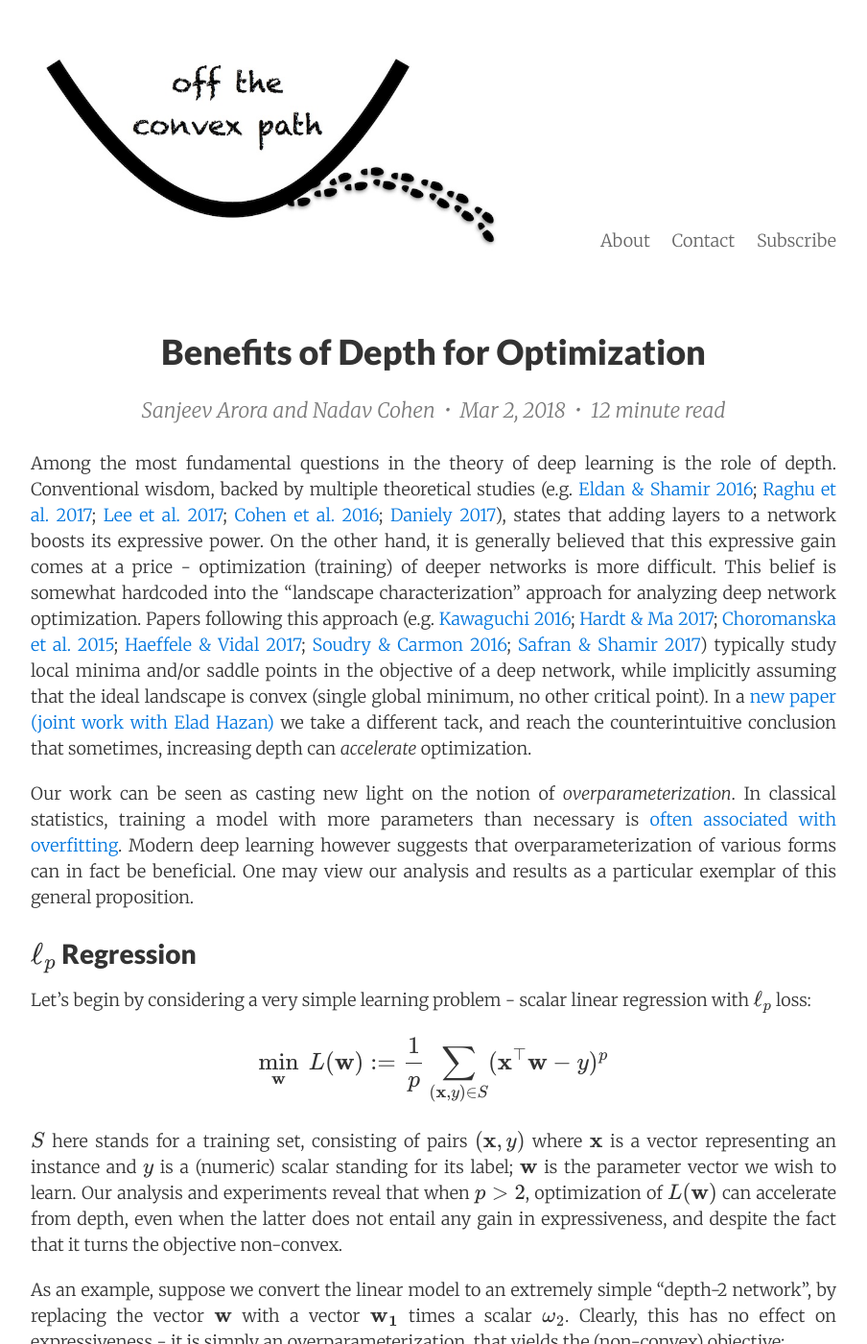
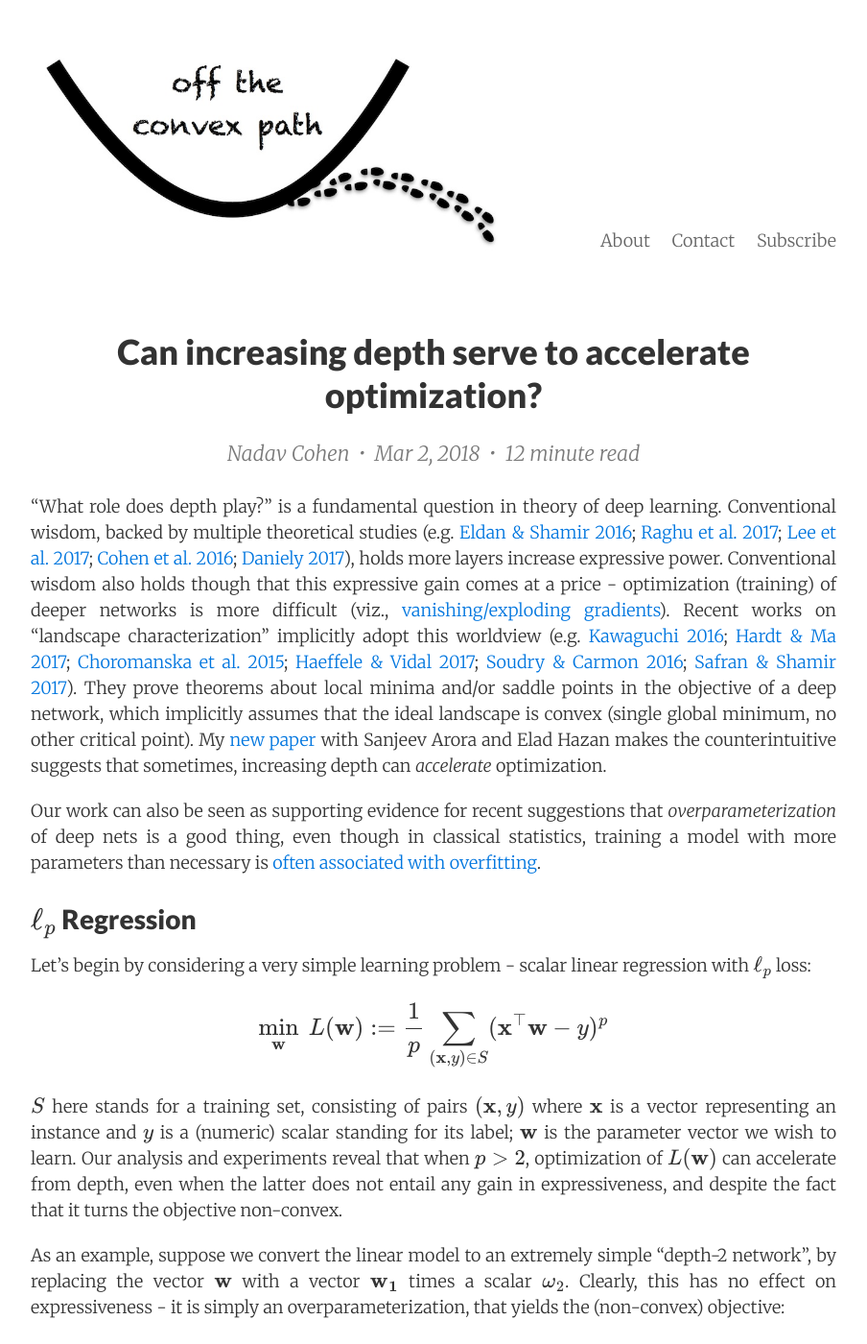
Before and after one commit to offconvex/offconvex.github.io, a Jekyll site: the page built from _posts/2018-03-02-acceleration-overparameterization.md, in a window 1280 px wide and 1400 px high. Shown: the whole window at 96% size, without its empty margins (188-1092 px from the left). Built offline with Jekyll 4.4.1, drawn with Linux system fonts in a browser that asks for light colours; nearby versions of some CDN libraries; formulas are drawn with MathJax 3; comment, search, counter and statistics services are not loaded.

Commit message:
Update 2018-03-02-acceleration-overparameterization.md

```diff
--- a/_posts/2018-03-02-acceleration-overparameterization.md
+++ b/_posts/2018-03-02-acceleration-overparameterization.md
@@ -1,24 +1,17 @@
 ---
 layout: post
-title: Benefits of Depth for Optimization
+title: Can increasing depth serve to accelerate optimization?
 date: 2018-3-2 16:00:00
-author: Sanjeev Arora and Nadav Cohen
+author: Nadav Cohen
 visible: False
 ---
 
 
-Among the most fundamental questions in the theory of deep learning is the role of depth.
-Conventional wisdom, backed by multiple theoretical studies (e.g. [Eldan & Shamir 2016](http://proceedings.mlr.press/v49/eldan16.pdf); [Raghu et al. 2017](http://proceedings.mlr.press/v70/raghu17a/raghu17a.pdf); [Lee et al. 2017](http://proceedings.mlr.press/v65/lee17a/lee17a.pdf); [Cohen et al. 2016](http://proceedings.mlr.press/v49/cohen16.pdf); [Daniely 2017](http://proceedings.mlr.press/v65/daniely17a/daniely17a.pdf)), states that adding layers to a network boosts its expressive power.
-On the other hand, it is generally believed that this expressive gain comes at a price - optimization (training) of deeper networks is more difficult.
-This belief is somewhat hardcoded into the "landscape characterization" approach for analyzing deep network optimization.
-Papers following this approach (e.g. [Kawaguchi 2016](https://papers.nips.cc/paper/6112-deep-learning-without-poor-local-minima.pdf); [Hardt & Ma 2017](https://openreview.net/pdf?id=ryxB0Rtxx); [Choromanska et al. 2015](http://proceedings.mlr.press/v38/choromanska15.pdf); [Haeffele & Vidal 2017](http://openaccess.thecvf.com/content_cvpr_2017/papers/Haeffele_Global_Optimality_in_CVPR_2017_paper.pdf); [Soudry & Carmon 2016](https://arxiv.org/pdf/1605.08361.pdf); [Safran & Shamir 2017](https://arxiv.org/pdf/1712.08968.pdf)) typically study local minima and/or saddle points in the objective of a deep network, while implicitly assuming that the ideal landscape is convex (single global minimum, no other critical point).
-In a [new paper (joint work with Elad Hazan)](https://arxiv.org/pdf/1802.06509.pdf) we take a different tack, and reach the counterintuitive conclusion that sometimes, increasing depth can *accelerate* optimization.
+"What role does depth play?" is a fundamental question in theory of deep learning. Conventional wisdom, backed by multiple theoretical studies (e.g. [Eldan & Shamir 2016](http://proceedings.mlr.press/v49/eldan16.pdf); [Raghu et al. 2017](http://proceedings.mlr.press/v70/raghu17a/raghu17a.pdf); [Lee et al. 2017](http://proceedings.mlr.press/v65/lee17a/lee17a.pdf); [Cohen et al. 2016](http://proceedings.mlr.press/v49/cohen16.pdf); [Daniely 2017](http://proceedings.mlr.press/v65/daniely17a/daniely17a.pdf)), holds more layers increase expressive power.
+Conventional wisdom also holds though that this expressive gain comes at a price - optimization (training) of deeper networks is more difficult (viz., [vanishing/exploding gradients](https://en.wikipedia.org/wiki/Vanishing_gradient_problem)). Recent works on "landscape characterization" implicitly adopt this worldview (e.g. [Kawaguchi 2016](https://papers.nips.cc/paper/6112-deep-learning-without-poor-local-minima.pdf); [Hardt & Ma 2017](https://openreview.net/pdf?id=ryxB0Rtxx); [Choromanska et al. 2015](http://proceedings.mlr.press/v38/choromanska15.pdf); [Haeffele & Vidal 2017](http://openaccess.thecvf.com/content_cvpr_2017/papers/Haeffele_Global_Optimality_in_CVPR_2017_paper.pdf); [Soudry & Carmon 2016](https://arxiv.org/pdf/1605.08361.pdf); [Safran & Shamir 2017](https://arxiv.org/pdf/1712.08968.pdf)). They prove theorems about local minima and/or saddle points in the objective of a deep network, which implicitly assumes that the ideal landscape is convex (single global minimum, no other critical point). My [new paper](https://arxiv.org/pdf/1802.06509.pdf)  with Sanjeev Arora and Elad Hazan makes the counterintuitive suggests that sometimes, increasing depth can *accelerate* optimization.
 
-Our work can be seen as casting new light on the notion of *overparameterization*.
-In classical statistics, training a model with more parameters than necessary is [often associated with overfitting](https://www.rasch.org/rmt/rmt222b.htm).
-Modern deep learning however suggests that overparameterization of various forms can in fact be beneficial.
-One may view our analysis and results as a particular exemplar of this general proposition.
-
+Our work can also be seen as supporting evidence for recent suggestions that *overparameterization* of deep nets is a good thing,
+even though in classical statistics, training a model with more parameters than necessary is [often associated with overfitting](https://www.rasch.org/rmt/rmt222b.htm).
 
 ## $\ell_p$ Regression
 
```
